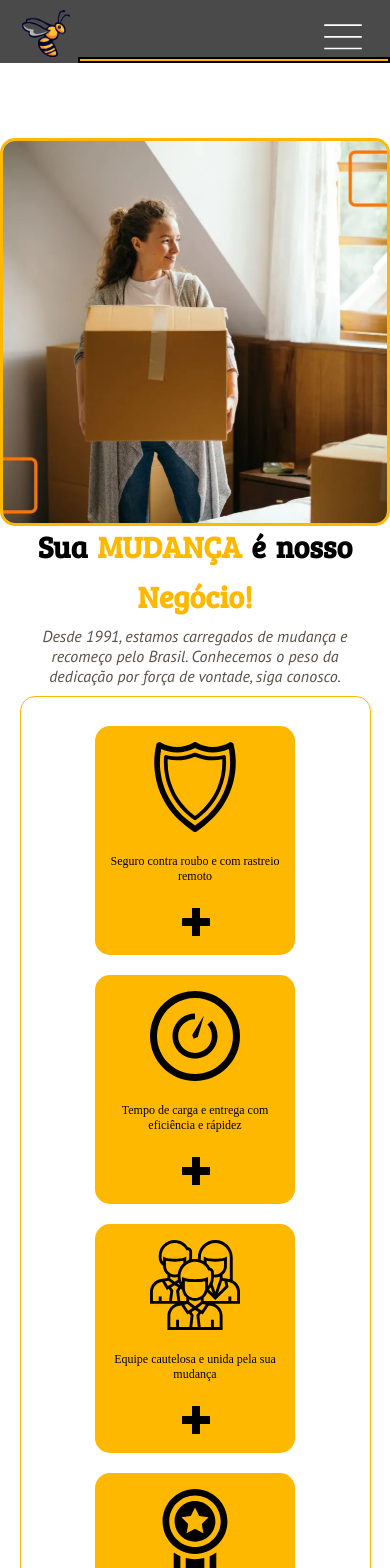
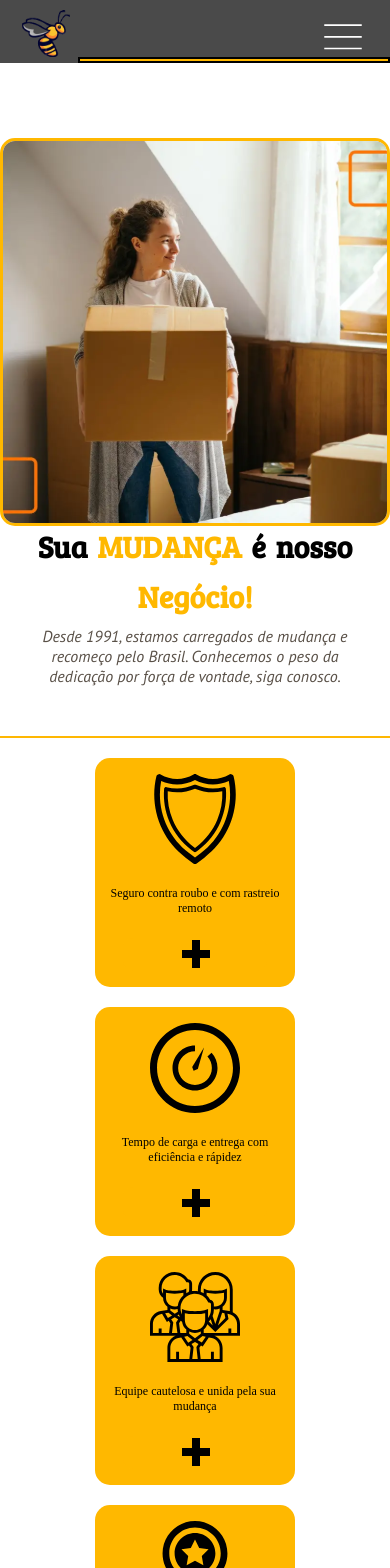
Before and after one commit to PauloBezz/ChangeBee, a React (Vite) app: page / in a window 390 px wide. Shown: the top 1568 px of the page. Built offline with nearby package versions, Linux system fonts and the light colour scheme; a web font is replaced by a local one.

Commit message:
refactor: Cards Component responsive

```diff
--- a/src/components/Cards/styles.module.css
+++ b/src/components/Cards/styles.module.css
@@ -43,6 +43,26 @@
     }
 }
 
+
+
+@media screen and (max-width:700px) {
+
+    .container {
+        width: 100%;
+        border: 2px solid #FEB702;
+        border-left: 0px;
+        border-right: 0px;
+        border-radius: 0px;
+
+        margin-top: 50px;
+        padding: 20px 0px;
+    }
+
+}
+
+
+
+
 /*   ContentPrice */
 
 .containerPrice {
@@ -56,11 +76,24 @@
     display: flex;
     width: 100%;
     justify-content: space-around;
-    background-color: #FEB702;
-    border-radius: 20px;
+    border-radius: 10px;
     background-color: #554F4F;
     border: 2px solid black;
-    padding: 40px 20px;
+    padding: 20px 10px;
     flex-wrap: wrap;
     gap: 22px;
 }
+
+@media screen and (max-width:600px) {
+    .containerPrice {
+        margin-top: 70px;
+    }
+
+    .cardsPrice {
+        border-radius: 0px;
+        background-color: #554F4F;
+        border: 0px;
+        padding: 20px 10px;
+        gap: 8px;
+    }
+}
```
